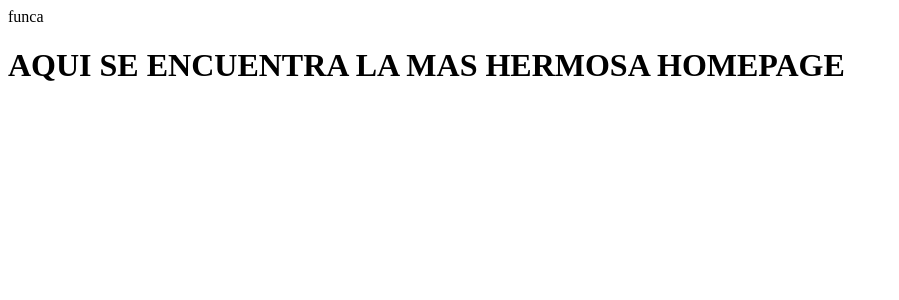
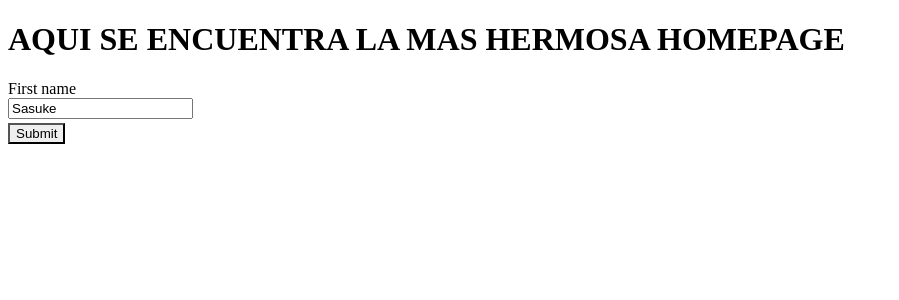
Before and after one commit to LeandroBlaquier/ecommerce-fares-G1-frontend, a React (Create React App) app: page /Addcategories in a window 1280 px wide. Shown: the top 300 px of the page, without its empty margins (0-899 px from the left). Built offline with nearby package versions, Linux system fonts and the light colour scheme.

Commit message:
chore:form-category

```diff
--- a/package.json
+++ b/package.json
@@ -3,9 +3,14 @@
   "version": "0.1.0",
   "private": true,
   "dependencies": {
+    "@chakra-ui/react": "^2.0.0",
+    "@emotion/react": "^11",
+    "@emotion/styled": "^11",
     "@testing-library/jest-dom": "^5.14.1",
     "@testing-library/react": "^13.0.0",
     "@testing-library/user-event": "^13.2.1",
+    "formik": "^2.2.9",
+    "framer-motion": "^6",
     "react": "^18.1.0",
     "react-dom": "^18.1.0",
     "react-router": "^6.3.0",
--- a/src/App.js
+++ b/src/App.js
@@ -1,15 +1,15 @@
-import { BrowserRouter as Router, Route, Routes } from "react-router-dom";
+
 // import Product from "./components/Product";
 import HomePage from "./pages/HomePage";
 import AppRoute from "./routes/appRoute";
 function App() {
   return (
     <>
+
       <HomePage />
-      <Router>
         {/* <NavBar /> */}
         <AppRoute />
-      </Router>
+
     </>
   );
 }
--- /dev/null
+++ b/src/components/formCategories.jsx
@@ -0,0 +1,50 @@
+import { Formik  , Form, Field,} from "formik";
+import { FormControl, FormLabel, FormErrorMessage, Input , Button} from "@chakra-ui/react";
+
+function FormikExample() {
+  function validateName(value) {
+    let error;
+    if (!value) {
+      error = "Name is required";
+    } else if (value.toLowerCase() !== "naruto") {
+      error = "Jeez! You're not a fan 😱";
+    }
+    return error;
+  }
+
+  return (
+    <Formik
+      initialValues={{ name: "Sasuke" }}
+      onSubmit={(values, actions) => {
+        setTimeout(() => {
+          alert(JSON.stringify(values, null, 2));
+          actions.setSubmitting(false);
+        }, 1000);
+      }}
+    >
+      {(props) => (
+        <Form>
+          <Field name="name" validate={validateName}>
+            {({ field, form }) => (
+              <FormControl isInvalid={form.errors.name && form.touched.name}>
+                <FormLabel htmlFor="name">First name</FormLabel>
+                <Input {...field} id="name" placeholder="name" />
+                <FormErrorMessage>{form.errors.name}</FormErrorMessage>
+              </FormControl>
+            )}
+          </Field>
+          <Button
+            mt={4}
+            colorScheme="teal"
+            isLoading={props.isSubmitting}
+            type="submit"
+          >
+            Submit
+          </Button>
+        </Form>
+      )}
+    </Formik>
+  );
+}
+
+export default FormikExample;
--- a/src/pages/HomePage.js
+++ b/src/pages/HomePage.js
@@ -1,10 +1,9 @@
 import React from "react";
-import Product from "../components/Product";
 
 const HomePage = () => {
   return (
     <div>
-      <Product/>
+
       <h1>AQUI SE ENCUENTRA LA MAS HERMOSA HOMEPAGE</h1>
     </div>
   );
--- a/src/routes/appRoute.js
+++ b/src/routes/appRoute.js
@@ -1,14 +1,19 @@
-import { Routes, Route } from "react-router-dom";
+import { BrowserRouter as Router, Routes, Route } from 'react-router-dom';
 import Product from "../components/Product";
-
+import FormikExample from "../components/formCategories";
+import HomePage from '../pages/HomePage';
 const AppRoute = () => {
   return (
     <>
+    <Router>
       {/* inserte su ruta sin modificar la de otros porfavor */}
       <Routes>
-        <Route path="/" />
-        <Route path="/products/:id" component={Product} />
+        <Route path="/" element={<HomePage/>} />
+        <Route path="/products/:id" element={<Product/>} />
+        <Route path="/Addcategories" element={<FormikExample/>} />
       </Routes>
+
+    </Router>
     </>
   );
 };
```
Also changed, not shown: 1 other file (tests, documents, lock files or other folders).
